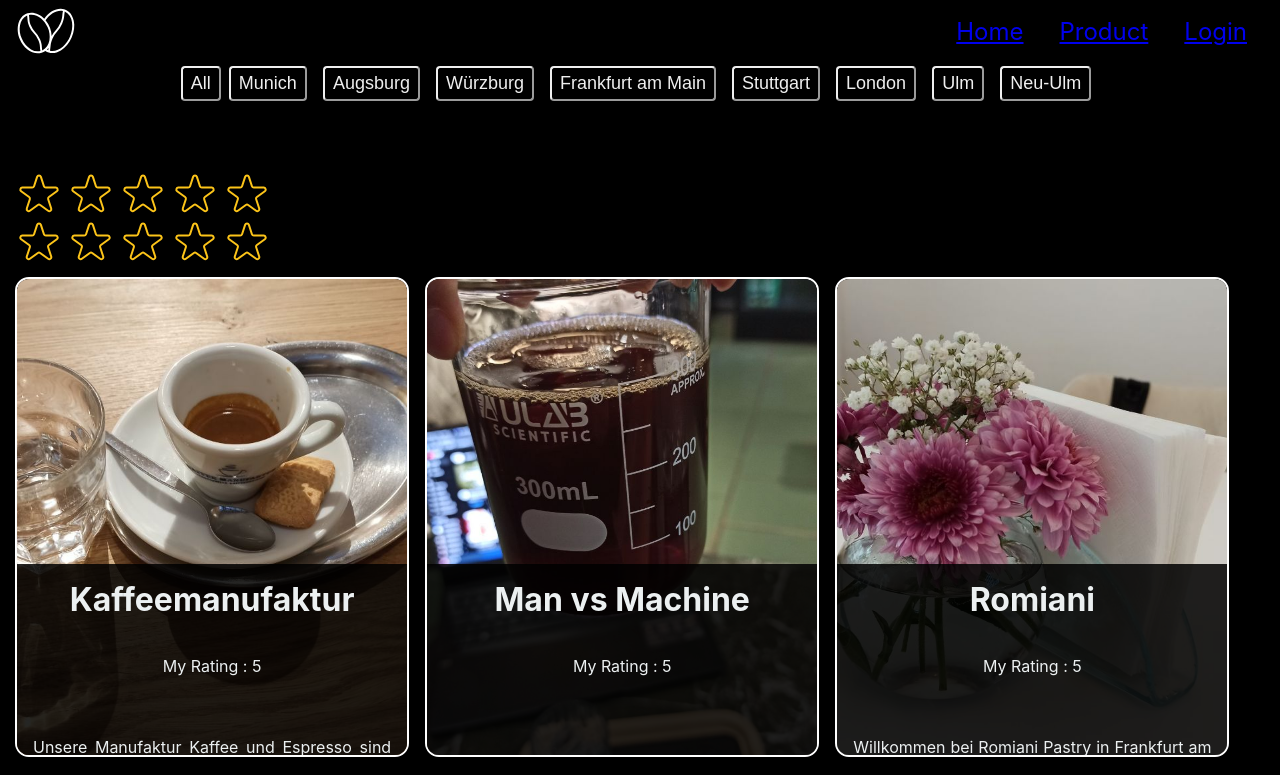
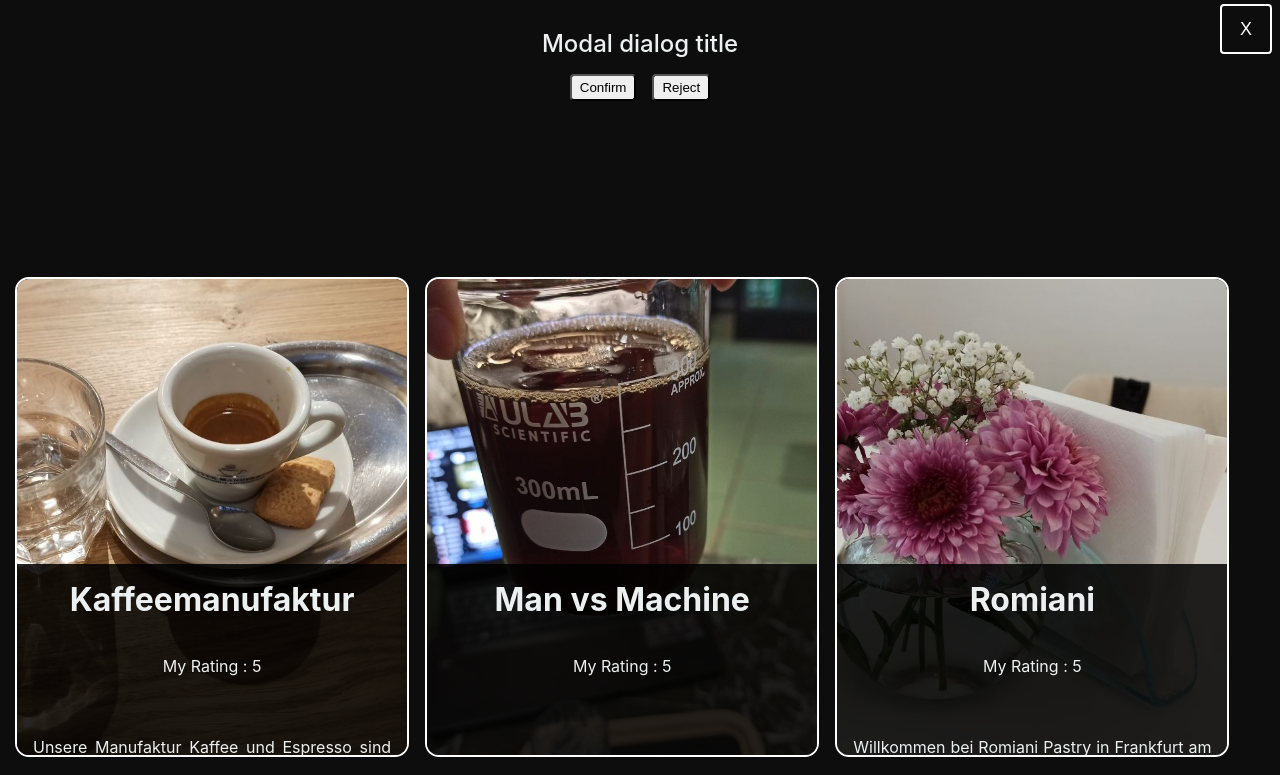
Before and after one commit to Khaanh/MyGastroTrip, a React (Create React App) app: page / in a window 1280 px wide. Shown: the top 775 px of the page. Built offline with nearby package versions, Linux system fonts and the light colour scheme.

Commit message:
feat: create modal dialog component

```diff
--- /dev/null
+++ b/src/components/ModalDialog.jsx
@@ -0,0 +1,29 @@
+import styles from "./ModalDialog.module.css";
+
+export default function ModalDialog({ children }) {
+	return (
+		<div className={styles.Overlay}>
+			<button
+				role="close"
+				className={`${styles.Button + " " + styles.BtnClose}`}
+			>
+				<span>X</span>
+			</button>
+			<main className={styles.Main}>
+				<div className={styles.Container}>
+					<p className={styles.Title}>
+						<span>Modal dialog title</span>
+					</p>
+					<div className={styles.Holder}>
+						<button className={`${styles.Button + " " + styles.BtnConfirm}`}>
+							Confirm
+						</button>
+						<button className={`${styles.Button + " " + styles.BtnReject}`}>
+							Reject
+						</button>
+					</div>
+				</div>
+			</main>
+		</div>
+	);
+}
--- /dev/null
+++ b/src/components/ModalDialog.module.css
@@ -0,0 +1,64 @@
+.Overlay {
+	background-color: #0e0d0d;
+	position: absolute;
+	top: 0;
+	left: 0;
+	right: 0;
+	bottom: 0;
+}
+.Main {
+	padding: 18px 24px;
+}
+
+.Container {
+}
+
+.Title {
+	text-align: center;
+	font-size: 24px;
+	line-height: 1.5;
+	font-weight: 500;
+	margin: 8px 0;
+}
+
+.Holder {
+}
+
+.BtnConfirm {
+}
+.BtnReject {
+}
+
+.BtnClose {
+	display: flex;
+	/* width: 32px;
+	height: 32px; */
+	font-size: 18px;
+	line-height: 18px;
+	background-color: transparent;
+	color: #fefefe;
+	border-color: #fefefe;
+	border-style: solid;
+
+	position: absolute;
+	top: 0;
+	right: 0;
+
+	transition: all 0.15s ease;
+}
+.BtnClose span {
+	padding: 10px;
+}
+
+.BtnClose:hover,
+.BtnClose:focus {
+	border-color: rgb(254 254 254 / 60%);
+}
+
+.Button {
+	padding: 4px 8px;
+	min-width: 32px;
+	margin: 4px 8px;
+	border-radius: 4px;
+	cursor: pointer;
+}
--- a/src/pages/Homepage.jsx
+++ b/src/pages/Homepage.jsx
@@ -3,6 +3,7 @@ import CafeList from "../components/CafeList";
 import CityList from "../components/CityList";
 import PageNav from "../components/PageNav";
 import StarRating from "../components/StarRating";
+import ModalDialog from "../components/ModalDialog";
 
 export default function Homepage() {
 	const [selectedCity, setSelectedCity] = useState();
@@ -22,6 +23,7 @@ export default function Homepage() {
 				maxRating={5}
 				message={["Terrible", "Bad", "Okay", "Good", "Amazing"]}
 			/>
+			<ModalDialog />
 			<CafeList selectedCity={selectedCity} />
 		</div>
 	);
```
